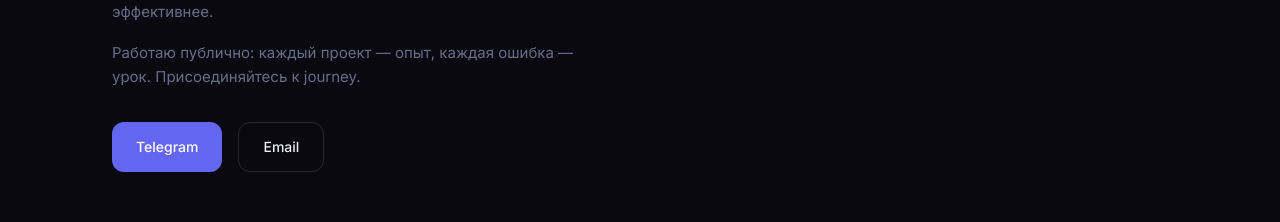
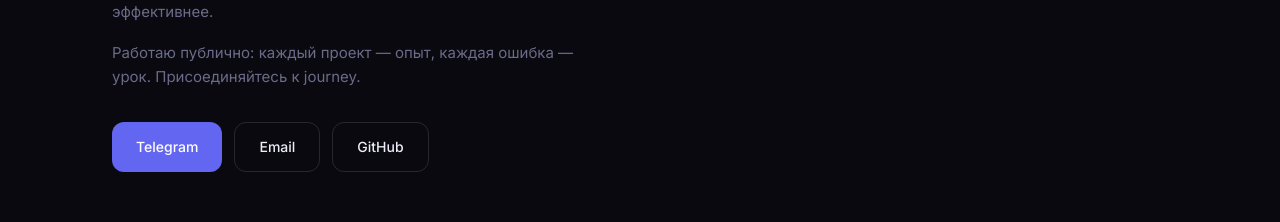
Before and after one commit to yurazlab/yurazlab, a Next.js app: page / in a window 1280 px wide. Shown: the part 5880-6102 px from the top of the page. Built offline with nearby package versions, Linux system fonts and the light colour scheme.

Commit message:
Add Yandex Metrika, GitHub link in About

```diff
--- a/app/layout.tsx
+++ b/app/layout.tsx
@@ -1,5 +1,6 @@
 import type { Metadata } from "next";
 import { Inter, Onest } from "next/font/google";
+import Script from "next/script";
 import "./globals.css";
 
 const inter = Inter({
@@ -18,7 +19,7 @@ export const metadata: Metadata = {
   title: "Yuraz Lab — нейропродукты для бизнеса",
   description:
     "Создаю сайты, приложения и AI-агентов, которые автоматизируют бизнес-процессы и освобождают время для роста.",
-  metadataBase: new URL("https://yurazlab.vercel.app"),
+  metadataBase: new URL("https://yurazlab.ru"),
   openGraph: {
     title: "Yuraz Lab — нейропродукты для бизнеса",
     description:
@@ -43,6 +44,24 @@ export default function RootLayout({
       <body className="font-inter bg-dark text-text-base antialiased">
         {children}
       </body>
+      <Script id="yandex-metrika" strategy="afterInteractive">
+        {`
+          (function(m,e,t,r,i,k,a){
+            m[i]=m[i]||function(){(m[i].a=m[i].a||[]).push(arguments)};
+            m[i].l=1*new Date();
+            for (var j = 0; j < document.scripts.length; j++) {if (document.scripts[j].src === r) { return; }}
+            k=e.createElement(t),a=e.getElementsByTagName(t)[0],k.async=1,k.src=r,a.parentNode.insertBefore(k,a)
+          })(window, document,'script','https://mc.yandex.ru/metrika/tag.js?id=108760235', 'ym');
+          ym(108760235, 'init', {
+            ssr: true,
+            webvisor: true,
+            clickmap: true,
+            ecommerce: "dataLayer",
+            accurateTrackBounce: true,
+            trackLinks: true
+          });
+        `}
+      </Script>
     </html>
   );
 }
--- a/components/About.tsx
+++ b/components/About.tsx
@@ -61,7 +61,7 @@ export default function About() {
               </p>
             </div>
 
-            <div className="flex gap-4 mt-8">
+            <div className="flex flex-wrap gap-3 mt-8">
               <a
                 href="https://t.me/yurazlab"
                 target="_blank"
@@ -75,6 +75,14 @@ export default function About() {
                 className="btn-ghost text-sm"
               >
                 Email
+              </a>
+              <a
+                href="https://github.com/yurazlab"
+                target="_blank"
+                rel="noopener noreferrer"
+                className="btn-ghost text-sm"
+              >
+                GitHub
               </a>
             </div>
           </div>
```
